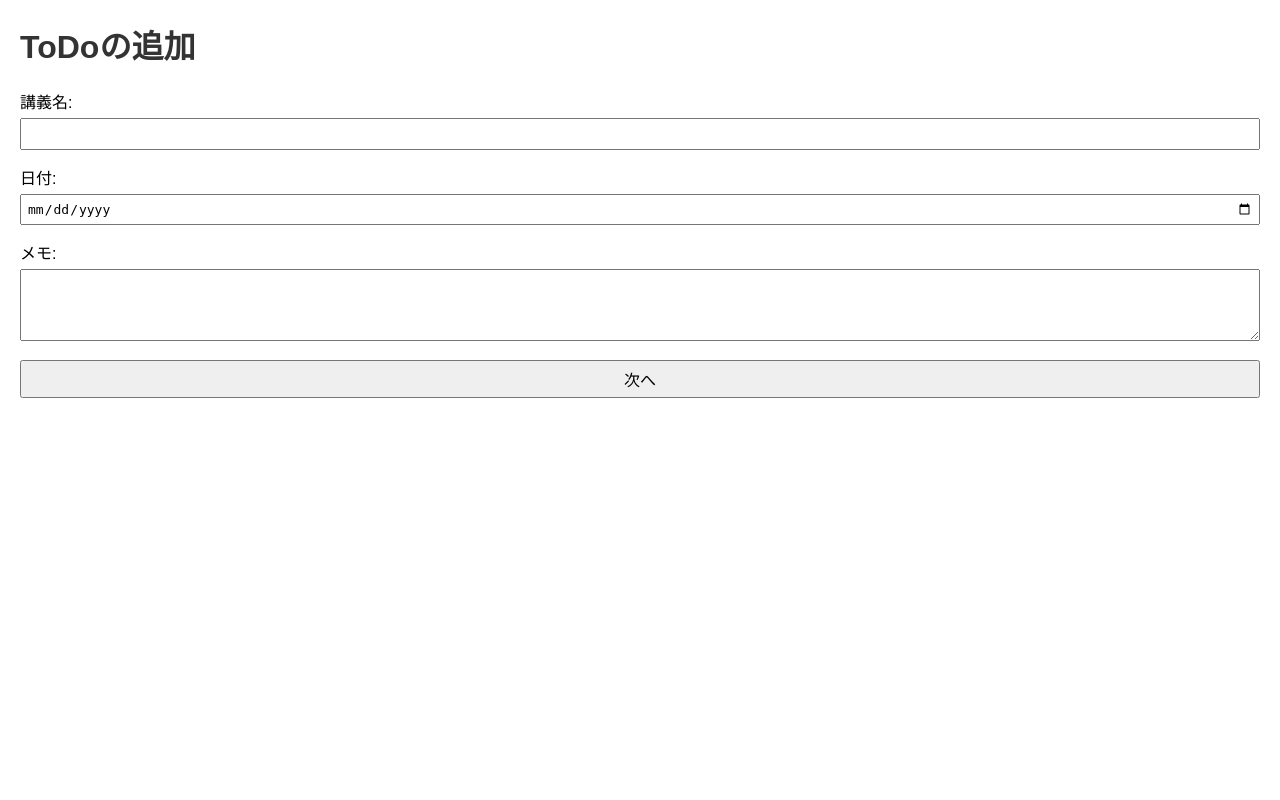
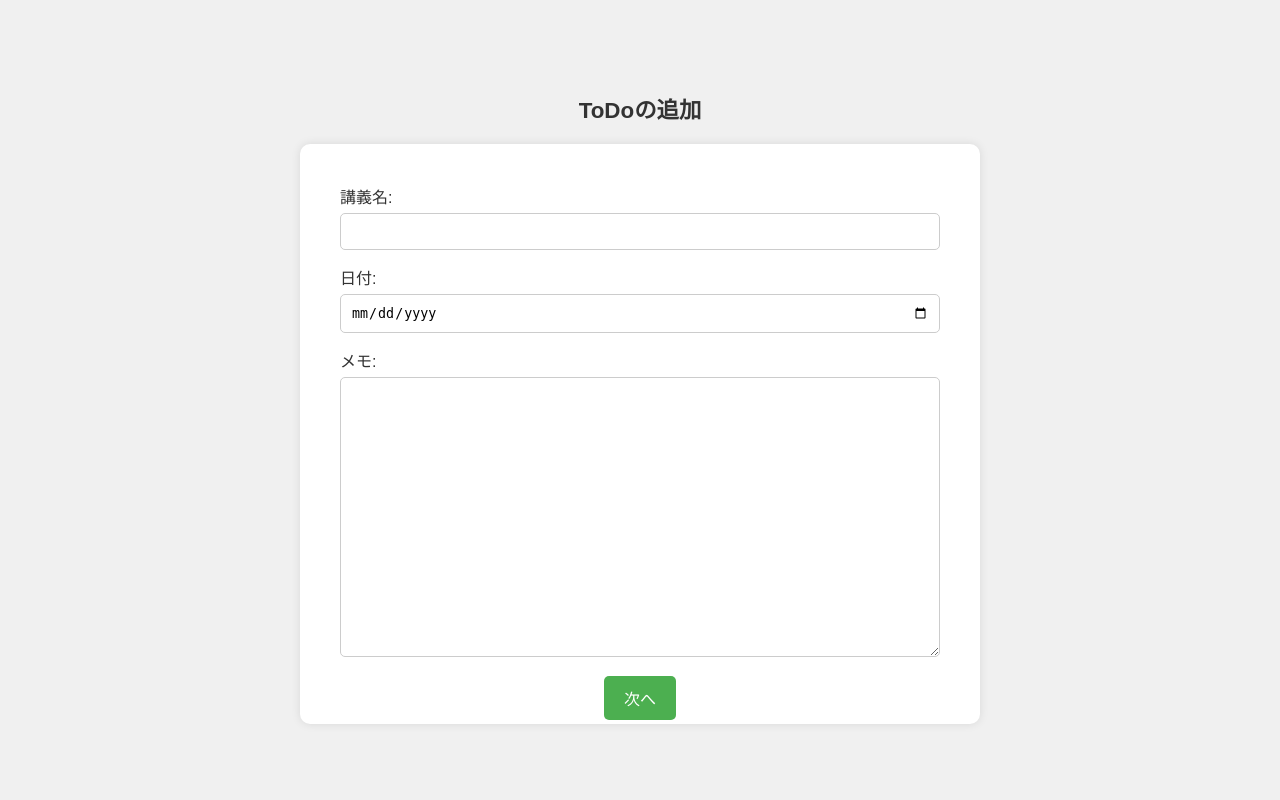
Before and after one commit to 2024A-IT-OOP2-G10/Final_Assignment, a Flask app: template templates/todo.html in a window 1280 px wide. Run offline with Flask 3, Linux system fonts and the light colour scheme; the template is opened without the code that fills it, so the values that code supplies are empty.

Commit message:
todo.cssの改良をしました

```diff
--- a/static/todo.css
+++ b/static/todo.css
@@ -1,24 +1,70 @@
 body {
     font-family: Arial, sans-serif;
-    margin: 20px;
+    background-color: #f0f0f0;
+    margin: 0;
+    padding: 0;
+    display: flex;
+    justify-content: center;
+    align-items: center;
+    height: 100vh;
+    flex-direction: column;
 }
 
 h1 {
+    font-size: 1.4em;
     color: #333;
+    margin-bottom: 20px;
 }
 
-form div {
+form {
+    background-color: white;
+    padding: 40px;
+    border-radius: 10px;
+    box-shadow: 0 0 10px rgba(0, 0, 0, 0.1);
+    height: 500px;
+    width: 600px;
+    text-align: center;
+}
+
+div {
     margin-bottom: 15px;
+    text-align: left;
 }
 
 label {
     display: block;
     margin-bottom: 5px;
+    color: #333;
 }
 
-input, textarea, button {
-    font-size: 1em;
-    padding: 5px;
+input[type="text"],
+input[type="date"],
+textarea {
     width: 100%;
+    padding: 10px;
+    border: 1px solid #ccc;
+    border-radius: 5px;
     box-sizing: border-box;
 }
+
+input[type="todo"],
+textarea {
+    height: 280px;
+    width: 100%;
+    padding: 10px;
+    font-size: 100%;
+}
+
+button {
+    background-color: #4CAF50;
+    color: white;
+    border: none;
+    padding: 10px 20px;
+    text-align: center;
+    text-decoration: none;
+    display: block;
+    font-size: 16px;
+    margin: 0 auto;
+    cursor: pointer;
+    border-radius: 5px;
+}
--- a/templates/todo.html
+++ b/templates/todo.html
@@ -1,9 +1,9 @@
 <!DOCTYPE html>
 <html lang="en">
   <head>
-    <meta charset="UTF-8">
-    <meta name="viewport" content="width=device-width, initial-scale=1.0">
-    <link rel="stylesheet" href="{{ url_for('static', filename='todo.css') }}">
+    <meta charset="UTF-8" />
+    <meta name="viewport" content="width=device-width, initial-scale=1.0" />
+    <link rel="stylesheet" href="../static/todo.css" />
     <title>ToDo Manager</title>
   </head>
   <body>
@@ -11,11 +11,11 @@
     <form method="POST" action="{{ url_for('todo.todo_form') }}">
       <div>
         <label for="name">講義名:</label>
-            <input type="text" id="name" name="name" required>
+        <input type="text" id="name" name="name" required />
       </div>
       <div>
         <label for="date">日付:</label>
-            <input type="date" id="date" name="date" required>
+        <input type="date" id="date" name="date" required />
       </div>
       <div>
         <label for="todo">メモ:</label>
```
Also changed, not shown: templates/id_login.html (+6 -4 lines). Lines whose indentation alone changed are shown as unchanged.
